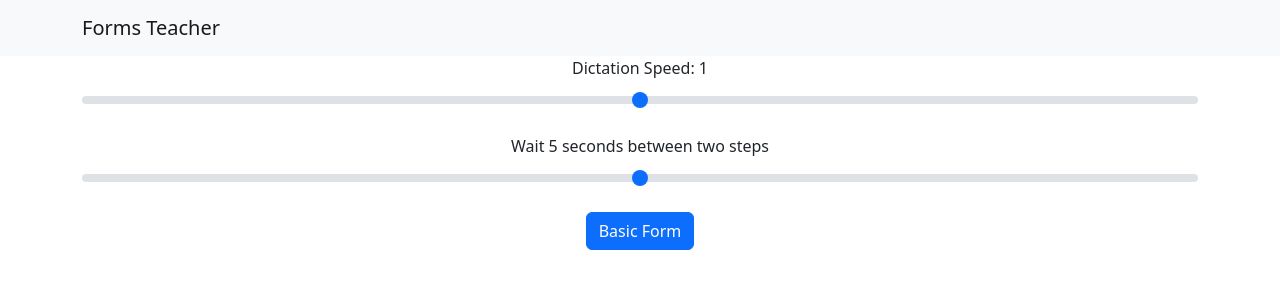
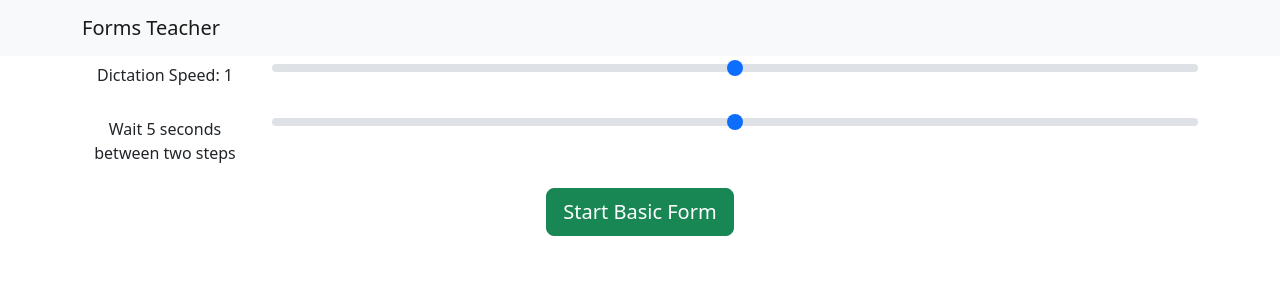
Before and after one commit to mlamina/forms-teacher, a React (Create React App) app: page / in a window 1280 px wide. Shown: the top 300 px of the page. Built offline with nearby package versions, Linux system fonts and the light colour scheme.

Commit message:
Create custom component for form player

```diff
--- a/src/App.js
+++ b/src/App.js
@@ -1,97 +1,27 @@
 import "./App.css"
-import {useEffect, useState} from "react"
-import Button from 'react-bootstrap/Button';
+import {useState} from "react"
 import Container from 'react-bootstrap/Container';
 import Navbar from 'react-bootstrap/Navbar';
-import {Col, Form, Row} from "react-bootstrap";
+import {Col, Form, Nav, Row} from "react-bootstrap";
+import FormPlayer from "./FormPlayer";
 
 
 const MAX_SECONDS_BETWEEN_STEPS = 10;
-const synth = window.speechSynthesis;
-
-const delay = ms => new Promise((res) => {
-    console.log("Waiting " + ms)
-    return setTimeout(res, ms)
-});
-
-class FormPlayer {
-
-    constructor() {
-        this.isPlaying = false
-        this.dictationSpeed = 1
-        this.timeBetweenSteps = 1
-        this.currentStep = 0
-    }
-
-    async play(form) {
-        this.currentStep = 0
-        await this.speak("Basic Form. Ready, begin.")
-        while (this.currentStep < form.length) {
-            await delay(1000 * this.timeBetweenSteps)
-            console.log("Playing step " + this.currentStep)
-            await this.speak(form[this.currentStep])
-            this.currentStep = this.currentStep + 1
-        }
-        console.log("Done!")
-    }
-
-    stop() {
-        console.log("Stopping")
-        this.isPlaying = false
-        this.currentStep = 0
-        synth.cancel()
-    }
-
-    speak = async (text) => {
-        return new Promise((resolve, reject) => {
-            let utterThis = new SpeechSynthesisUtterance();
-            utterThis.text = text
-            utterThis.rate = this.dictationSpeed
-            synth.speak(utterThis);
-            utterThis.onend = resolve;
-        });
-    };
-}
-
-let formPlayer = new FormPlayer()
 
 function App() {
 
-    const [isPlaying, setIsPlaying] = useState(false);
-    const [buttonText, setButtonText] = useState("Basic Form");
     const [timeBetweenSteps, setTimeBetweenSteps] = useState(5);
     const [dictationSpeed, setDictationSpeed] = useState(1);
 
 
     const changeDictationSpeed = (event) => {
         setDictationSpeed(event.target.value);
-        formPlayer.dictationSpeed = event.target.value / 100
     }
 
     const changeTimeBetweenSteps = (event) => {
         const newTime = Math.round((event.target.value / 100) * MAX_SECONDS_BETWEEN_STEPS)
         setTimeBetweenSteps(newTime);
-        formPlayer.timeBetweenSteps = newTime
     }
-
-    const basicForm = ["Shift the balance to the right foot, pivot ninety degrees to the left, assume a front stance and down block.",
-    "Step forward to a front stance, single middle punch.",
-    "Shift the balance to the left foot, pivot one-hundred eighty degrees to the right, assume a front stance and down block."]
-
-
-    useEffect(() => {
-        if (isPlaying) {
-            formPlayer.play(basicForm)
-            setButtonText("STOP")
-        } else {
-            formPlayer.stop()
-            setButtonText("Basic Form")
-        }
-    }, [isPlaying]);
-
-    const ClickHandler = () => {
-        setIsPlaying(!isPlaying)
-    };
 
     return (
 
@@ -101,30 +31,33 @@ function App() {
                     <Navbar.Brand href="#home">Forms Teacher</Navbar.Brand>
                     <Navbar.Toggle aria-controls="basic-navbar-nav" />
                     <Navbar.Collapse id="basic-navbar-nav">
+                        <Nav className="me-auto">
 
+                        </Nav>
                     </Navbar.Collapse>
                 </Container>
             </Navbar>
             <Container>
-              <Row>
-                    <Col>
                 <Form>
-                            <Form.Group className="mb-3" controlId="formBasicEmail">
-                                <Form.Label>Dictation Speed: {dictationSpeed}</Form.Label>
+                    <Form.Group  as={Row} className="mb-3" controlId="settingsForm.DictationSpeed">
+                        <Form.Label column sm={2}>Dictation Speed: {dictationSpeed}</Form.Label>
+                        <Col sm={10}>
                             <Form.Range onChange={changeDictationSpeed}/>
+                        </Col>
+
                     </Form.Group>
 
-                            <Form.Group className="mb-3" controlId="formBasicEmail">
-                                <Form.Label>Wait {timeBetweenSteps} seconds between two steps</Form.Label>
+                    <Form.Group as={Row} className="mb-3" controlId="settingsForm.TimeBetweenSteps">
+                        <Form.Label column sm={2}>Wait {timeBetweenSteps} seconds between two steps</Form.Label>
+                        <Col sm={10}>
                             <Form.Range onChange={changeTimeBetweenSteps} />
+                        </Col>
                     </Form.Group>
-                            <Button as="button" variant="primary" onClick={ClickHandler}>
-                                {buttonText}
-                            </Button>
+                    <Form.Group className="mb-3" controlId="settingsForm.Forms">
+                        <FormPlayer name="Basic Form" speed={dictationSpeed} secondsBetweenSteps={timeBetweenSteps}/>
+                    </Form.Group>
+
                 </Form>
-                    </Col>
-              </Row>
-
 
             </Container>
         </div>
--- /dev/null
+++ b/src/FormPlayer.js
@@ -0,0 +1,116 @@
+import Button from "react-bootstrap/Button";
+import React from 'react'
+import {Col, ProgressBar, Row} from "react-bootstrap";
+
+
+const synth = window.speechSynthesis;
+const delay = ms => new Promise((res) => {
+    console.log("Waiting " + ms)
+    return setTimeout(res, ms)
+});
+
+const basicForm = [
+    "Shift the balance to the right foot, pivot ninety degrees to the left, assume a front stance and down block.",
+    "Step forward to a front stance, single middle punch.",
+    "Shift the balance to the left foot, pivot one-hundred eighty degrees to the right, assume a front stance and down block.",
+    "Step forward to a front stance, single middle punch.",
+    "Shift the balance to the right foot, pivot ninety (90) degrees to the left, assume a front stance and down block.",
+    "Step forward, front stance and (inside) middle block.",
+    "Step forward, front stance and (inside) middle block.",
+    "Step forward, front stance, middle punch and kihap.",
+    "Shift the balance to the right foot, pivot two-hundred seventy (270) degrees to the left, assume a front stance and rising block.",
+    "Step forward to a front stance, single middle punch.",
+    "Shift the balance to the left foot, pivot one-hundred eighty (180) degrees to the right, assume a front stance and rising block.",
+    "Step forward to a front stance, single middle punch.",
+    "Shift the balance to the right foot, pivot ninety (90) degrees to the left, assume a front stance and down block.",
+    "Front kick, step forward front stance and middle punch.",
+    "Front kick, step forward front stance and middle punch.",
+    "Front kick, step forward front stance, middle punch and kihap.",
+    "Shift the balance to the right foot, pivot two-hundred seventy (270) degrees to the left, assume a front stance and down block.",
+    "Step forward, front stance and middle punch.",
+    "Shift the balance to the left foot, pivot one-hundred eighty (180) degrees to the right, assume a front stance and down block.",
+    "Step forward, front stance and middle punch.",
+]
+
+class FormPlayer extends React.Component {
+    constructor(props) {
+        super(props);
+        this.name = props.name
+        this.state = {
+            isPlaying: false,
+            currentStep: 0
+        };
+        // TODO Load form dynamically based on component property
+        this.form = basicForm
+
+        // This binding is necessary to make `this` work in the callback
+        this.play = this.play.bind(this);
+        this.stop = this.stop.bind(this);
+    }
+
+    async play() {
+        this.setState(prevState => ({
+            isPlaying: true,
+            currentStep: 0
+        }));
+        await this.speak(this.props.name + ". Ready, begin.")
+        while (this.state.isPlaying && this.state.currentStep < this.form.length - 1) {
+            await delay(1000 * this.props.secondsBetweenSteps)
+            console.log("Playing step " + this.state.currentStep)
+            console.log("Seconds between steps " + this.props.secondsBetweenSteps)
+            await this.speak(this.form[this.state.currentStep])
+            this.setState(prevState => ({
+                currentStep: prevState.currentStep + 1,
+            }));
+        }
+        this.setState(prevState => ({isPlaying: false}));
+        console.log("Done!")
+    }
+
+    stop() {
+        console.log("Stopping")
+        this.setState(prevState => ({
+            isPlaying: false
+        }));
+        synth.cancel()
+    }
+
+    speak = async (text) => {
+        return new Promise((resolve, reject) => {
+            let utterThis = new SpeechSynthesisUtterance();
+            utterThis.text = text
+            utterThis.rate = this.props.speed / 100
+            synth.speak(utterThis);
+            utterThis.onend = resolve;
+        });
+    };
+
+    render() {
+        const isPlaying = this.state.isPlaying;
+        const max = this.form.length;
+        const current = this.state.currentStep + 1;
+        if (isPlaying) {
+            return (
+                <Row>
+                    <Col sm={10}>
+                        <ProgressBar className="align-middle" striped animated variant="success" max={max} now={current} label={`${current} / ${max}`} />
+                    </Col>
+                    <Col sm={2}>
+                        <Button as="button" size="lg" variant="danger" onClick={this.stop}>
+                            Stop
+                        </Button>
+                    </Col>
+                </Row>
+            );
+        } else {
+            return (
+                <Button as="button" variant="success" size="lg" onClick={this.play}>
+                    Start {this.name}
+                </Button>
+            );
+        }
+
+    }
+}
+
+export default FormPlayer;
```
Lines whose indentation alone changed are shown as unchanged.
